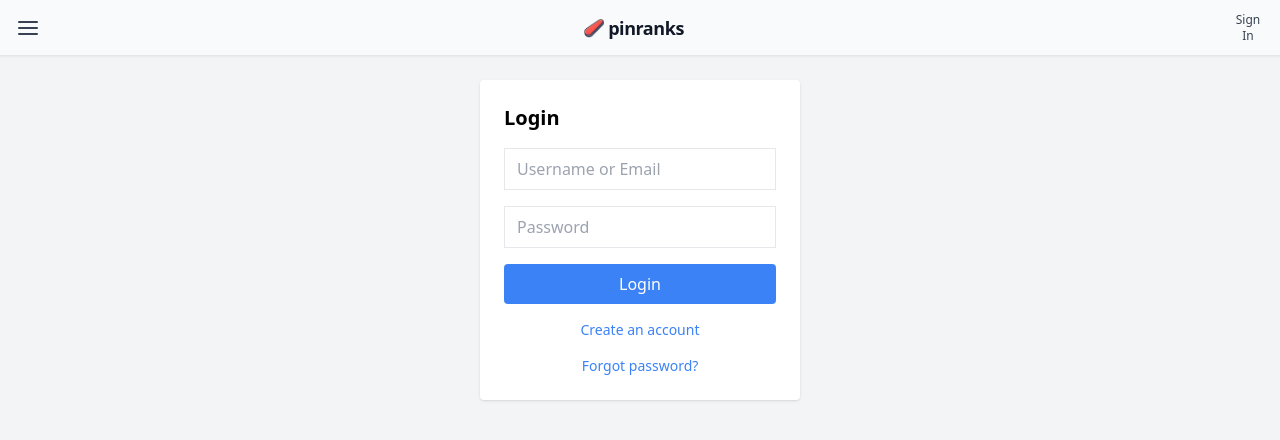
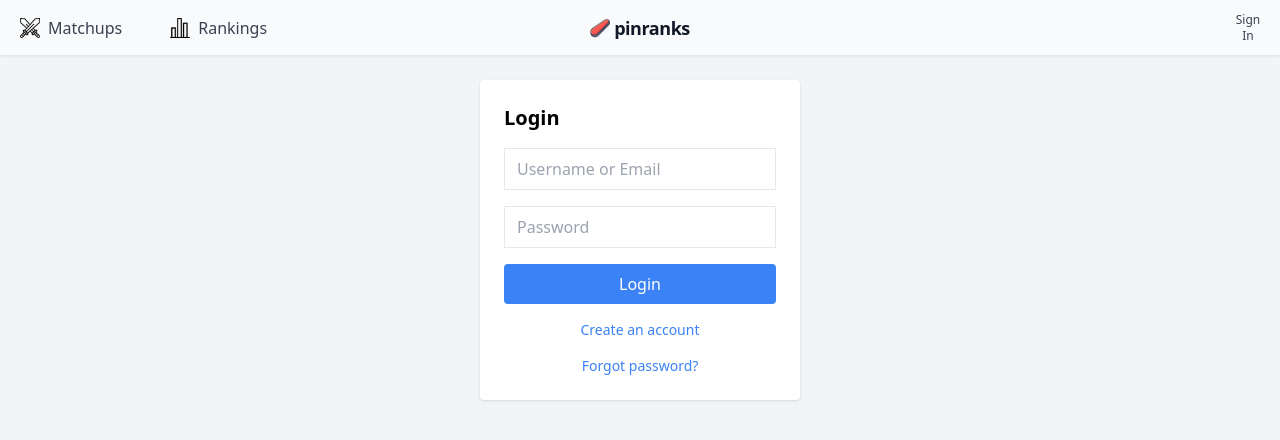
Before and after one commit to jdh-cspfc/pinranks, a React (Vite) app: page / in a window 1280 px wide. Shown: the top 440 px of the page. Built offline with nearby package versions, Linux system fonts and the light colour scheme; no server answers.

Commit message:
Improve navigation: Add inline desktop navigation with folder tab effect and fix mobile menu divider styling

```diff
--- a/src/components/TopBar.jsx
+++ b/src/components/TopBar.jsx
@@ -50,8 +50,8 @@
 
   return (
     <header className="fixed top-0 left-0 w-full z-50 bg-gray-50 dark:bg-gray-950 border-b border-gray-200 dark:border-gray-800 h-14 flex items-center px-2 shadow-sm">
-      {/* Hamburger */}
-      <div className="relative">
+      {/* Hamburger - Hidden on desktop */}
+      <div className="relative lg:hidden">
         <button
           ref={buttonRef}
           className="flex items-center justify-center w-10 h-10 text-gray-700 dark:text-gray-200"
@@ -75,8 +75,8 @@
                 <img src="/swords.png" alt="Matchups" className="h-5 w-5 object-contain dark:invert" />
               </span>
             </button>
-            <div className="w-11/12">
-              <div className="border-b border-gray-200 dark:border-gray-700" />
+            <div className="flex justify-center w-full">
+              <div className="w-11/12 border-b border-gray-200 dark:border-gray-700" />
             </div>
             {/* Rankings menu item */}
             <button
@@ -90,8 +90,8 @@
               </span>
             </button>
             {user && (
-              <div className="w-11/12">
-                <div className="border-b border-gray-200 dark:border-gray-700" />
+              <div className="flex justify-center w-full">
+                <div className="w-11/12 border-b border-gray-200 dark:border-gray-700" />
               </div>
             )}
             {user && (
@@ -109,10 +109,29 @@
           </div>
         )}
       </div>
+
+      {/* Desktop Navigation - Hidden on mobile */}
+      <div className="hidden lg:flex items-center gap-6">
+        <button
+          className="flex items-center gap-2 px-3 py-2 text-gray-700 dark:text-gray-200 hover:text-blue-600 dark:hover:text-blue-400 hover:bg-blue-50 dark:hover:bg-gray-800 rounded-md transition-colors duration-200 font-medium"
+          onClick={() => onNavigate && onNavigate('matchups')}
+        >
+          <img src="/swords.png" alt="Matchups" className="h-5 w-5 object-contain dark:invert" />
+          <span>Matchups</span>
+        </button>
+        <button
+          className="flex items-center gap-2 px-3 py-2 text-gray-700 dark:text-gray-200 hover:text-blue-600 dark:hover:text-blue-400 hover:bg-blue-50 dark:hover:bg-gray-800 rounded-md transition-colors duration-200 font-medium"
+          onClick={() => onNavigate && onNavigate('rankings')}
+        >
+          <img src="/bar-chart.png" alt="Rankings" className="h-5 w-5 object-contain dark:invert" />
+          <span>Rankings</span>
+        </button>
+      </div>
+
       {/* Centered logo and text */}
       <button
         type="button"
-        className="absolute left-1/2 top-1/2 -translate-x-[56%] -translate-y-1/2 flex items-center gap-1 select-none focus:outline-none"
+        className="absolute left-1/2 top-1/2 -translate-x-1/2 -translate-y-1/2 flex items-center gap-1 select-none focus:outline-none"
         onClick={() => onNavigate && onNavigate('matchups')}
         aria-label="Go to Matchups"
         tabIndex={0}
@@ -120,6 +139,7 @@
         <img src="/favicon.svg" alt="pinranks logo" className="h-5 w-5" />
         <span className="text-lg font-bold text-gray-900 dark:text-gray-100 tracking-tight">pinranks</span>
       </button>
+
       {/* Profile/Sign In */}
       <button
         className="ml-auto flex items-center justify-center w-10 h-10 text-gray-700 dark:text-gray-200"
```
